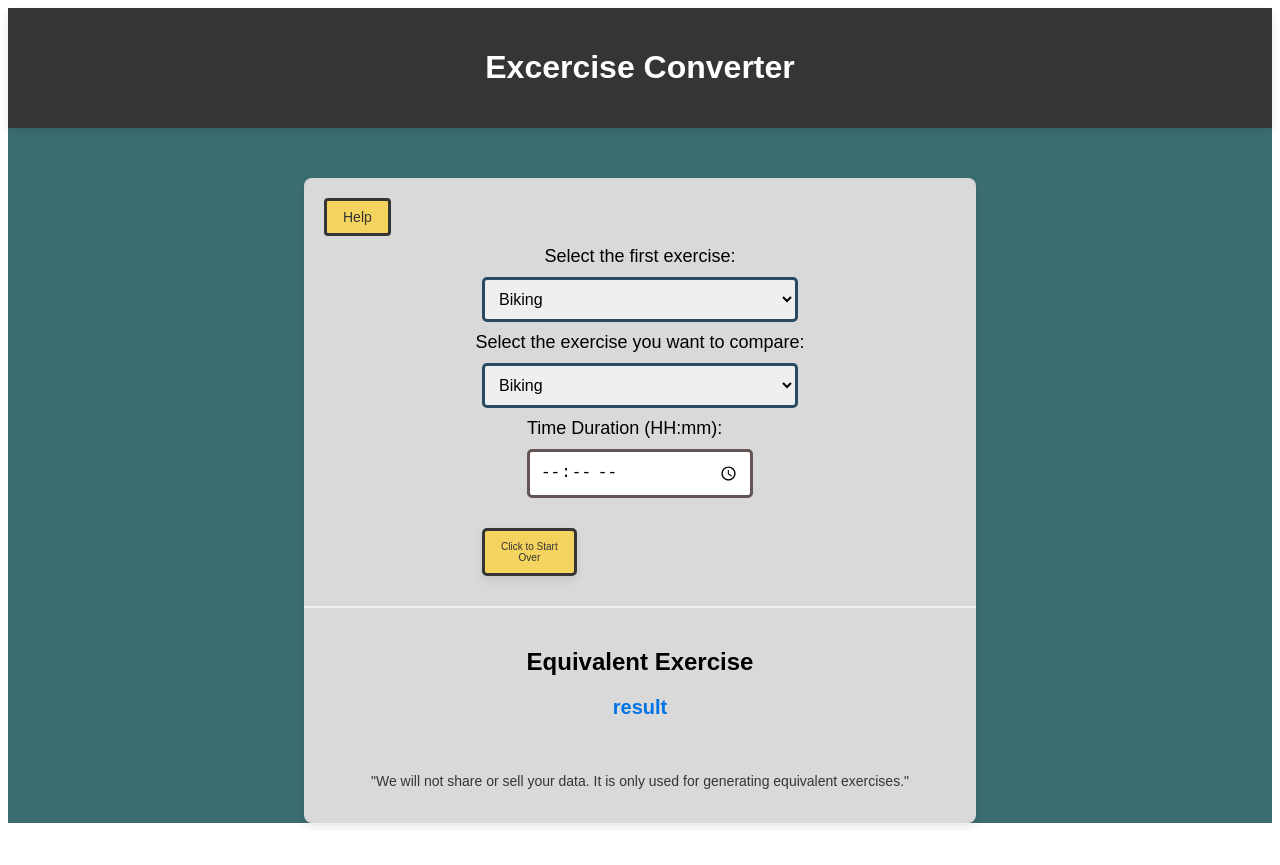
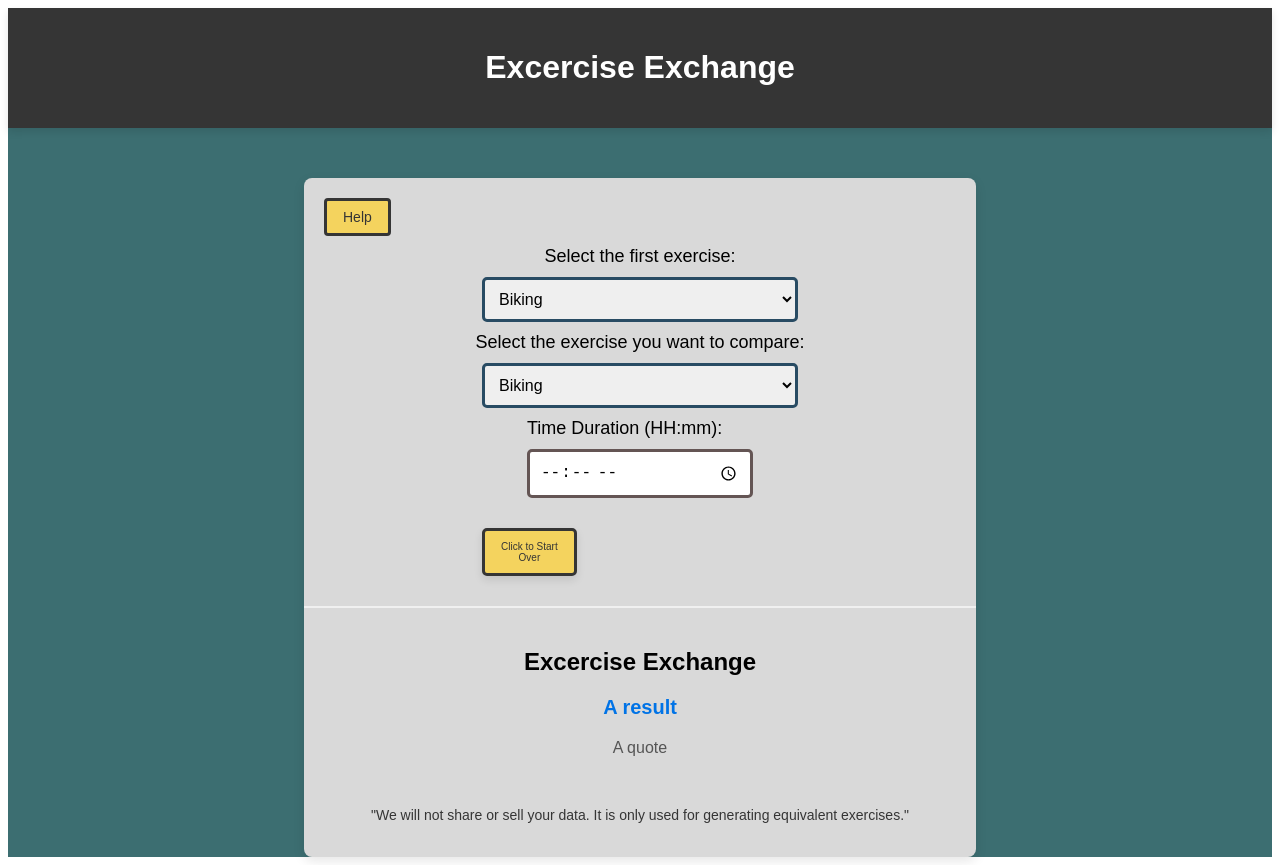
Before and after one commit to olivia-cruz/exercise-exchange, a Next.js app: page / in a window 1280 px wide. Before the commit the page ends 831 px from the top, so only its background shows below. Built offline with nearby package versions, Linux system fonts and the light colour scheme.

Commit message:
update header and results

```diff
--- a/app/Header.js
+++ b/app/Header.js
@@ -12,7 +12,7 @@ const StyledHeadeer =  styled.header`
 function Header() {
     return (
         <StyledHeadeer>
-            <h1>Excercise Converter</h1>
+            <h1>Excercise Exchange</h1>
         </StyledHeadeer>
     )
 }
--- a/app/Results.js
+++ b/app/Results.js
@@ -13,11 +13,18 @@ const Result = styled.p`
   color: #0073e6;
 `;
 
+const Quote = styled.p`
+  font-size: 16px;
+  color: #555;
+  margin-top: 20px;
+`;
+
 function Results() {
     return (
         <ResultSection>
-            <h2>Equivalent Exercise</h2>
-            <Result>{"result"}</Result>
+            <h2>Excercise Exchange</h2>
+            <Result>A result</Result>
+            <Quote>A quote</Quote> {/* Display the fetched quote here */}
         </ResultSection>
     );
 }
```
